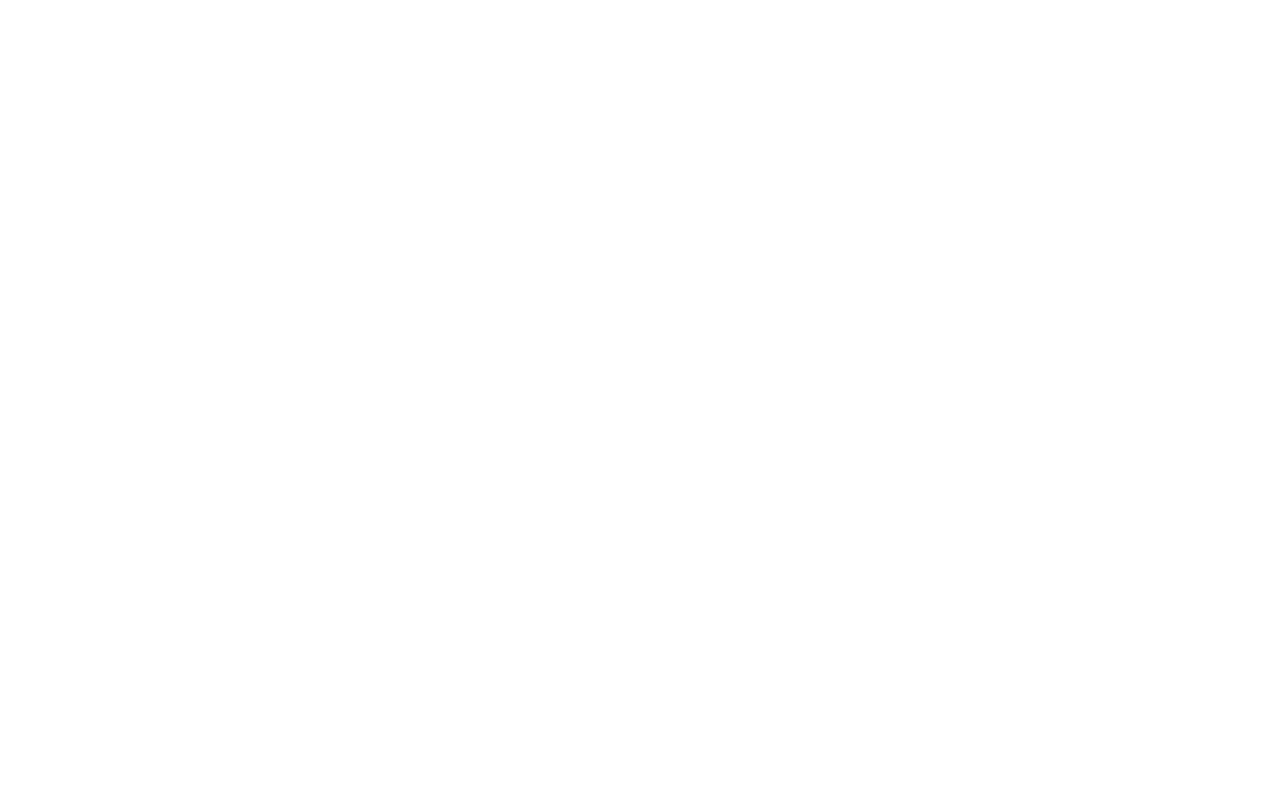
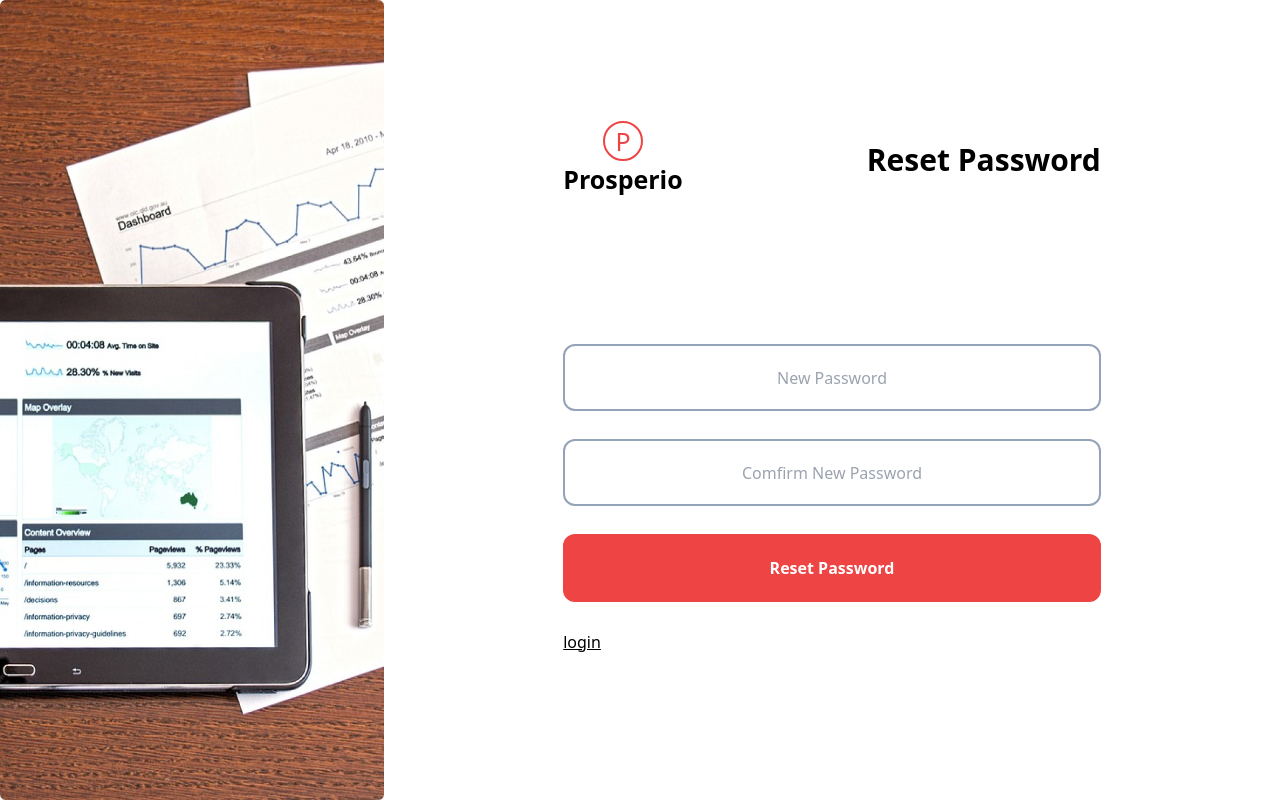
Before and after one commit to Jorshstar/Prosperio, a React (Vite) app in the folder frontend/: page /resetpassword in a window 1280 px wide. Before the commit this address had no page. Built offline with nearby package versions, Linux system fonts and the light colour scheme.

Commit message:
forgetten password and reset password page

```diff
--- a/frontend/src/components/Table.jsx
+++ b/frontend/src/components/Table.jsx
@@ -70,7 +70,7 @@
         <td className="flex items-center justify-evenly mt-2"><BsEye className="text-[#0F1377]"/> <HiOutlineRefresh className="text-[#0A6502]"/> <ImBin className="text-[#850707]"/></td>
       </tr>
     </table>
-      <p className="text-center w-full text-slate-400">All rights reserved © 2023</p>
+      <p className="text-center w-full text-slate-400">Team Prosperio © 2023</p>
   </div>
   )
 }
--- a/frontend/src/pages/App.jsx
+++ b/frontend/src/pages/App.jsx
@@ -10,12 +10,16 @@
 import Profile from "./Profile";
 import Updateprofile from "./Updateprofile";
 import Addproducts from "./Addproducts";
+import Forgetten from "./Forgetten";
+import Reset from "./Reset";
 function App() {
   return (
     <Routes>
       <Route path="/" element={<Home />} />
       <Route path="/signup" element={<Signin />} />
       <Route path="/login" element={<Login />} />
+      <Route path="/resetpassword" element={<Reset/>}/>
+      <Route path="/login/forgottenPassword" element={<Forgetten/>}/>
       <Route path="/dashboard" element={<Dashboard />}>
         <Route path="/dashboard/board" element={<Board />} />
         <Route path="/dashboard/products" element={<Products />} />
--- /dev/null
+++ b/frontend/src/pages/Forgetten.jsx
@@ -0,0 +1,30 @@
+import { Link } from "react-router-dom";
+import log from "../assets/log.png";
+import Logo1 from "../components/Logo1";
+
+
+export default function Forgetten() {
+  return (
+    <div className="flex items-center justify-center w-creen h-screen">
+    <img src={log} alt="" className="h-[100%] w-[30%]" />
+    <div className="h-[70%] w-[70%] flex flex-col items-center justify-between">
+      <div className=" w-[60%]">
+        <div className="flex items-center justify-between w-[100%]">
+          <Logo1 className="" />
+          <p className="text-3xl font-bold">Forgotten Password</p>
+        </div>
+      </div>
+      <div className="w-[60%] flex flex-col h-[60%] items-center justify-start gap-7">
+        <input type="text" name="" id="" placeholder="Email Address" className="w-full outline-none border-2 border-slate-400  text-center rounded-xl h-[20%]"/>
+        <Link to='/dashboard/board' className="w-full bg-red-500 h-[20%] text-white font-bold rounded-xl text-center flex items-center justify-center"><button >Get Email Reset Link</button></Link>
+
+        <div className="w-full ">
+        <Link to='/login' className=" text-right h-[15%] underline">login</Link>
+        </div>
+
+        </div>
+    </div>
+
+  </div>
+  )
+}
--- a/frontend/src/pages/Login.jsx
+++ b/frontend/src/pages/Login.jsx
@@ -20,6 +20,7 @@
         <input type="password" name="" id="" placeholder="Password"  className="w-[60%] outline-none border-2 border-slate-400  text-center rounded-xl h-[7%]"/>
         <input type="password" name="" id="" placeholder="Comfirm Password" className="w-[60%] outline-none border-2 border-slate-400  text-center rounded-xl h-[7%]"/>
         <button className="w-[60%] bg-red-500 h-[7%] text-white font-bold rounded-xl"><Link to='/Signup'>Sign Up</Link></button>
+
         <p className="text-xl font-bold">Already have an account? <Link to='/Signup' className="text-red-500">Log In</Link></p>
       </div>
     </div>
--- /dev/null
+++ b/frontend/src/pages/Reset.jsx
@@ -0,0 +1,31 @@
+import { Link } from "react-router-dom";
+import log from "../assets/log.png";
+import Logo1 from "../components/Logo1";
+
+
+export default function Reset() {
+  return (
+    <div className="flex items-center justify-center w-creen h-screen">
+    <img src={log} alt="" className="h-[100%] w-[30%]" />
+    <div className="h-[70%] w-[70%] flex flex-col items-center justify-between">
+      <div className=" w-[60%]">
+        <div className="flex items-center justify-between w-[100%]">
+          <Logo1 className="" />
+          <p className="text-3xl font-bold">Reset Password</p>
+        </div>
+      </div>
+      <div className="w-[60%] flex flex-col h-[60%] items-center justify-start gap-7">
+        <input type="password" name="" id="" placeholder="New Password" className="w-full outline-none border-2 border-slate-400  text-center rounded-xl h-[20%]"/>
+        <input type="password" name="" id="" placeholder="Comfirm New Password" className="w-full outline-none border-2 border-slate-400  text-center rounded-xl h-[20%]"/>
+        <Link to='/dashboard/board' className="w-full bg-red-500 h-[20%] text-white font-bold rounded-xl text-center flex items-center justify-center"><button >Reset Password</button></Link>
+
+        <div className="w-full ">
+        <Link to='/login' className=" text-right h-[15%] underline">login</Link>
+        </div>
+
+        </div>
+    </div>
+
+  </div>
+  )
+}
--- a/frontend/src/pages/Signup.jsx
+++ b/frontend/src/pages/Signup.jsx
@@ -13,11 +13,12 @@
             <p className="text-3xl font-bold">Log In</p>
           </div>
         </div>
-        <div className="w-[60%] flex flex-col h-[60%] items-center justify-start gap-7">
-          <input type="text" name="" id="" placeholder="Firstname / Email Address" className="w-full outline-none border-2 border-slate-400  text-center rounded-xl h-[20%]"/>
-          <input type="password" name="" id="" placeholder="Password " className="w-full outline-none border-2 border-slate-400  text-center rounded-xl h-[20%]"/>
+        <div className="w-[60%] flex flex-col h-[70%] items-center justify-start gap-7">
+          <input type="text" name="" id="" placeholder="Firstname / Email Address" className="w-full outline-none border-2 border-slate-400  text-center rounded-xl h-[25%]"/>
+          <input type="password" name="" id="" placeholder="Password " className="w-full outline-none border-2 border-slate-400  text-center rounded-xl h-[25%]"/>
 
-          <Link to='/dashboard/board' className="w-full bg-red-500 h-[20%] text-white font-bold rounded-xl text-center flex items-center justify-center"><button >Log In</button></Link>
+          <Link to='/dashboard/board' className="w-full bg-red-500 h-[25%] text-white font-bold rounded-xl text-center flex items-center justify-center"><button >Log In</button></Link>
+          <Link to='/login/forgottenPassword' className="w-full text-left h-[25%]">forgetten Password ?</Link>
         <p className="text-xl font-bold">Dont have an account? <Link to='/login' className="text-red-500">SignUp</Link></p>
           </div>
       </div>
```
